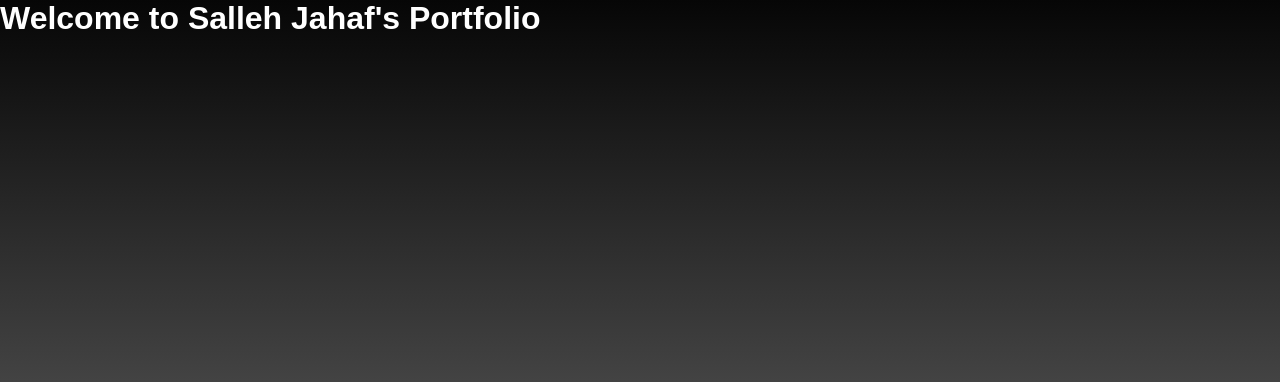
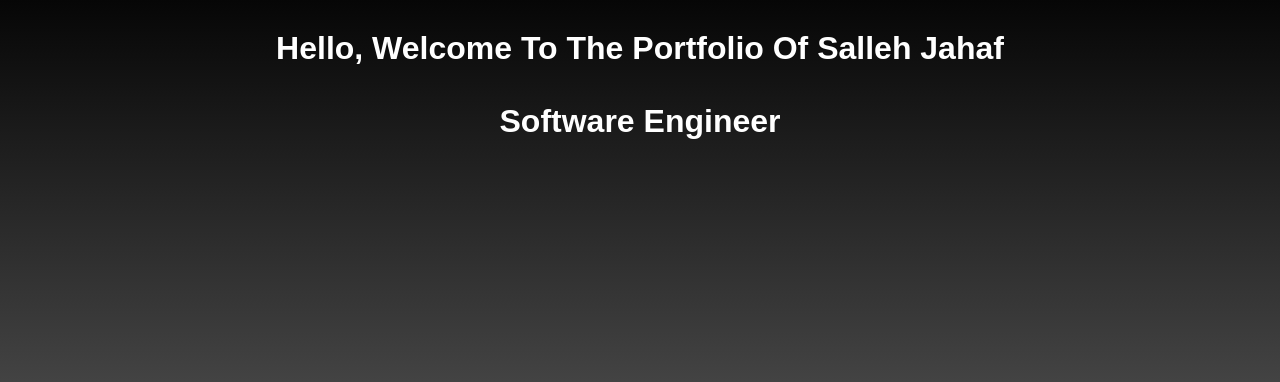
Before and after one commit to salj4215/Portfolio, a PHP site: page / in a window 1280 px wide. Shown: the part 38-420 px from the top of the page. Run offline with PHP 8.4, Linux system fonts and the light colour scheme.

Commit message:
edited text

```diff
--- a/home.phtml
+++ b/home.phtml
@@ -9,7 +9,10 @@
 
 <div id="homepage">
 
-    <h1>Welcome to Salleh Jahaf's Portfolio</h1>
+    <h1>Hello, Welcome To The Portfolio Of Salleh Jahaf</h1>
+    <br />
+    <br />
+    <h1>Software Engineer</h1>
 
 
 </div>
--- a/portfolioStyle.css
+++ b/portfolioStyle.css
@@ -51,6 +51,9 @@ html
 {
     font-family:        "Segoe UI Semibold", sans-serif;
     color:              #ffffff;
+    text-align:         center;
+    position:           relative;
+    top:                30px;
 }
 
 #aboutME .aboutMeDescription, .LearnedLanguages, h1
```
